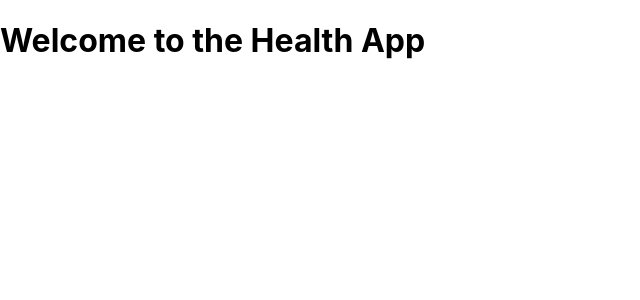
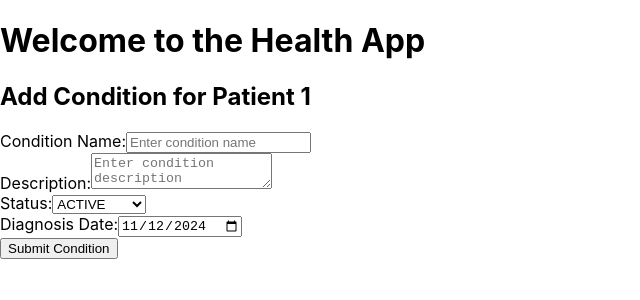
Before and after one commit to Filbon/frontend_journalSys, a React (Create React App) app: page /patients/1/conditions/add in a window 1280 px wide. Shown: the top 300 px of the page, without its empty margins (0-640 px from the left). Built offline with nearby package versions, Linux system fonts and the light colour scheme.

Commit message:
lots of changes

```diff
--- /dev/null
+++ b/src/AddCondition.js
@@ -0,0 +1,107 @@
+import React, { useState } from 'react';
+import axios from 'axios';
+import { useParams, useNavigate } from 'react-router-dom';
+
+const AddCondition = () => {
+    const { patientId } = useParams(); // Get patientId from URL parameters
+    const navigate = useNavigate(); // For navigating after form submission
+
+    const [name, setName] = useState('');
+    const [description, setDescription] = useState('');
+    const [status, setStatus] = useState('ACTIVE'); // Default to ACTIVE
+    const [diagnosisDate, setDiagnosisDate] = useState(new Date().toISOString().split('T')[0]); // Default to today's date
+    const [error, setError] = useState('');
+
+    const handleSubmit = (e) => {
+        e.preventDefault();
+
+        // Check if the name is empty and show an error message
+        if (!name) {
+            setError("Condition name is required.");
+            return; // Don't proceed if name is empty
+        }
+
+        // Prepare the condition object to send
+        const conditionData = { conditionName: name, description, status, diagnosisDate };
+
+        console.log("Sending condition data:", conditionData); // Log the data being sent
+
+        // Make a POST request to add a condition
+        axios.post(`http://localhost:8080/api/patients/${patientId}/conditions`, conditionData)
+            .then(response => {
+                console.log('Condition added successfully:', response.data);
+                // Navigate to the patient's detail page after success
+                navigate(`/patients/`);  // Navigate to the patient's page
+            })
+            .catch(error => {
+                // Log the entire error object
+                console.error('There was an error adding the condition:', error);
+
+                if (error.response) {
+                    // Server responded with a status other than 2xx
+                    console.error('Response error:', error.response);
+                    setError(`Error: ${error.response.status} - ${error.response.statusText}`);
+                } else if (error.request) {
+                    // No response received
+                    console.error('Request error:', error.request);
+                    setError('Error: No response received from server.');
+                } else {
+                    // Error setting up the request
+                    console.error('Setup error:', error.message);
+                    setError(`Error: ${error.message}`);
+                }
+            });
+    };
+
+    return (
+        <div>
+            <h2>Add Condition for Patient {patientId}</h2>
+            {error && <p style={{ color: 'red' }}>{error}</p>} {/* Display error message */}
+            <form onSubmit={handleSubmit}>
+                <div>
+                    <label>Condition Name:</label>
+                    <input
+                        type="text"
+                        value={name}
+                        onChange={(e) => setName(e.target.value)}
+                        placeholder="Enter condition name"
+                        required
+                    />
+                </div>
+                <div>
+                    <label>Description:</label>
+                    <textarea
+                        value={description}
+                        onChange={(e) => setDescription(e.target.value)}
+                        placeholder="Enter condition description"
+                        required
+                    />
+                </div>
+                <div>
+                    <label>Status:</label>
+                    <select
+                        value={status}
+                        onChange={(e) => setStatus(e.target.value)}
+                        required
+                    >
+                        <option value="ACTIVE">ACTIVE</option>
+                        <option value="RESOLVED">RESOLVED</option>
+                        <option value="CHRONIC">CHRONIC</option>
+                    </select>
+                </div>
+                <div>
+                    <label>Diagnosis Date:</label>
+                    <input
+                        type="date"
+                        value={diagnosisDate}
+                        onChange={(e) => setDiagnosisDate(e.target.value)}
+                        required
+                    />
+                </div>
+                <button type="submit">Submit Condition</button>
+            </form>
+        </div>
+    );
+};
+
+export default AddCondition;
--- a/src/App.js
+++ b/src/App.js
@@ -1,9 +1,10 @@
 import React from 'react';
-import { BrowserRouter as Router, Routes, Route } from 'react-router-dom';
+import { BrowserRouter as Router, Routes, Route, Navigate } from 'react-router-dom';
 import Register from './Register';
 import Login from './Login';
 import PatientsList from './PatientsList'; // Import the PatientsList component
-import PatientDetails from './PatientDetails'; // Import the PatientDetails component
+import PatientDetails from './PatientDetails';
+import AddCondition from "./AddCondition"; // Import the AddCondition component
 
 const App = () => {
     return (
@@ -15,7 +16,10 @@ const App = () => {
                     <Route path="/login" element={<Login />} />
                     <Route path="/patients" element={<PatientsList />} /> {/* Route for patients list */}
                     <Route path="/patients/:id/details" element={<PatientDetails />} /> {/* Route for patient details */}
-                    <Route path="/" element={<h2>Please go to /login or /register</h2>} />
+                    <Route path="/patients/:patientId/conditions/add" element={<AddCondition />} /> {/* Route for adding condition */}
+
+                    {/* Default route: redirect to /login if no other routes match */}
+                    <Route path="/" element={<Navigate to="/login" />} />
                 </Routes>
             </div>
         </Router>
--- a/src/Login.js
+++ b/src/Login.js
@@ -5,7 +5,6 @@ const Login = () => {
     const [userName, setUserName] = useState('');
     const [password, setPassword] = useState('');
     const [error, setError] = useState('');
-    const [token, setToken] = useState('');
 
     const handleLogin = async (e) => {
         e.preventDefault();
@@ -13,8 +12,12 @@ const Login = () => {
 
         try {
             const response = await axios.post('http://localhost:8080/api/auth/login', loginRequest);
-            setToken(response.data.split('Token: ')[1]); // Extract JWT from the response
-            localStorage.setItem('Token',token);
+
+            // Save role to localStorage
+            const { role } = response.data;
+            localStorage.setItem('userRole', role);
+            console.log(localStorage.getItem('userRole'));
+
             alert('Login successful');
         } catch (err) {
             setError('Invalid credentials. Please try again.');
@@ -25,7 +28,6 @@ const Login = () => {
         <div>
             <h2>Login</h2>
             {error && <p style={{ color: 'red' }}>{error}</p>}
-            {token && <p>JWT Token: {token}</p>}
             <form onSubmit={handleLogin}>
                 <div>
                     <label>User Name: </label>
--- a/src/PatientDetails.js
+++ b/src/PatientDetails.js
@@ -1,6 +1,6 @@
-import React, { useEffect, useState } from 'react';
+import React, { useState, useEffect } from 'react';
+import { useParams } from 'react-router-dom';
 import axios from 'axios';
-import { useParams } from 'react-router-dom';
 
 const PatientDetails = () => {
     const { id } = useParams(); // Get patient ID from the URL parameter
@@ -10,12 +10,9 @@ const PatientDetails = () => {
 
     useEffect(() => {
         // Fetch patient details and conditions from the backend API
-        axios.get(`http://localhost:8080/api/patients/${id}`, {
-            headers: {
-                'Authorization': `Bearer ${localStorage.getItem('Token')}` // Attach token to the request header
-            }
-        })
+        axios.get(`http://localhost:8080/api/patients/${id}`)
             .then(response => {
+                console.log('Patient response:', response.data); // Log the response to inspect the structure
                 setPatient(response.data);
                 setLoading(false);
             })
@@ -25,6 +22,7 @@ const PatientDetails = () => {
                 setLoading(false);
             });
     }, [id]); // Re-fetch data if the patient ID changes
+
 
     if (loading) {
         return <div>Loading patient details...</div>;
--- a/src/PatientsList.js
+++ b/src/PatientsList.js
@@ -1,16 +1,19 @@
-import React, { useEffect, useState } from 'react';
+import React, { useState, useEffect } from 'react';
+import { Link } from 'react-router-dom';
 import axios from 'axios';
-import { Link } from 'react-router-dom';
 
 const PatientsList = () => {
     const [patients, setPatients] = useState([]);
     const [loading, setLoading] = useState(true);
 
     useEffect(() => {
+        const userRole = localStorage.getItem('userRole');
+        console.log(localStorage.getItem('userRole'));
+
         // Fetch patients from the backend API
-        axios.get('http://localhost:8080/api/patients/GetPatients', {
+        axios.get("http://localhost:8080/api/patients/GetPatients", {
             headers: {
-                'Authorization': `Bearer ${localStorage.getItem('Token')}` // Attach token to the request header
+                userRole: userRole  // Dynamically set role
             }
         })
             .then(response => {
@@ -33,7 +36,15 @@ const PatientsList = () => {
             <ul>
                 {patients.map(patient => (
                     <li key={patient.id}>
+                        {/* Link to patient's details page */}
                         <Link to={`/patients/${patient.id}/details`}>{patient.name}</Link>
+
+                        {/* Button to navigate to AddCondition page for the patient */}
+                        <button>
+                            <Link to={`/patients/${patient.id}/conditions/add`}>
+                                Add Condition
+                            </Link>
+                        </button>
                     </li>
                 ))}
             </ul>
```
Also changed, not shown: src/AddObservation.js (deleted, +0 -42 lines).
